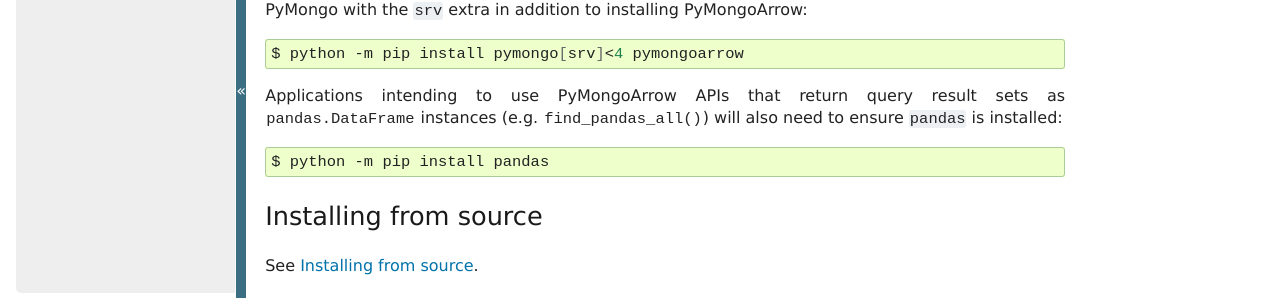
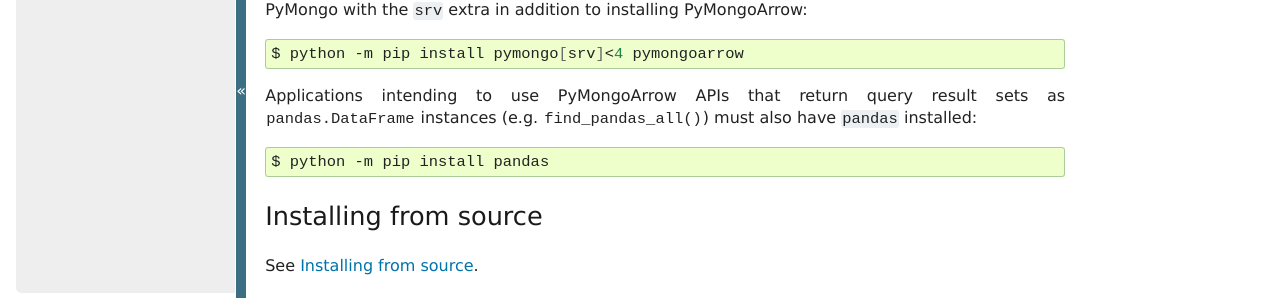
Before and after one commit to mongodb-labs/mongo-arrow, a Sphinx documentation site: the page built from bindings/python/docs/source/installation.rst, in a window 1280 px wide. Shown: the part 1116-1414 px from the top of the page. Built offline with Sphinx 7.4.7, drawn with Linux system fonts in a browser that asks for light colours.

Commit message:
improve phrasing

```diff
--- a/bindings/python/docs/source/installation.rst
+++ b/bindings/python/docs/source/installation.rst
@@ -62,7 +62,7 @@ PyMongoArrow::
 
 Applications intending to use PyMongoArrow APIs that return query result sets
 as :class:`pandas.DataFrame` instances (e.g. :meth:`~pymongoarrow.api.find_pandas_all`)
-will also need to ensure ``pandas`` is installed::
+must also have ``pandas`` installed::
 
   $ python -m pip install pandas
 
```
